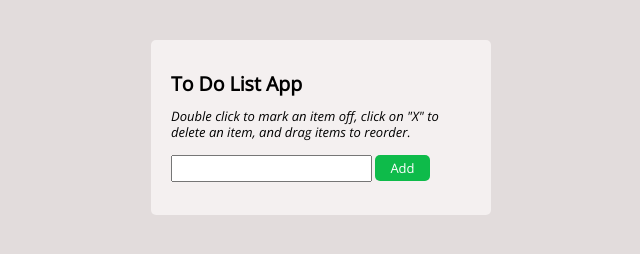
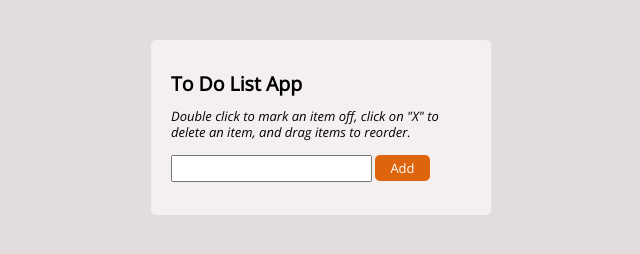
Before and after one commit to jmahanera/to-do-list-App, a plain HTML site: page index.html in a window 1280 px wide. Shown: the whole page, without its empty margins (319-959 px from the left). Drawn offline with nearby package versions, Linux system fonts and the light colour scheme.

Commit message:
button color changed

```diff
--- a/css/style.css
+++ b/css/style.css
@@ -24,7 +24,7 @@ padding: 4px 15px 4px 5px;
 /*button style*/
 #button{
 display: inline-block;
-background-color:#0ebb4a;
+background-color:#de640d;
 color:#ffffff;
 border-radius: 5px;
 text-align:center;
```
